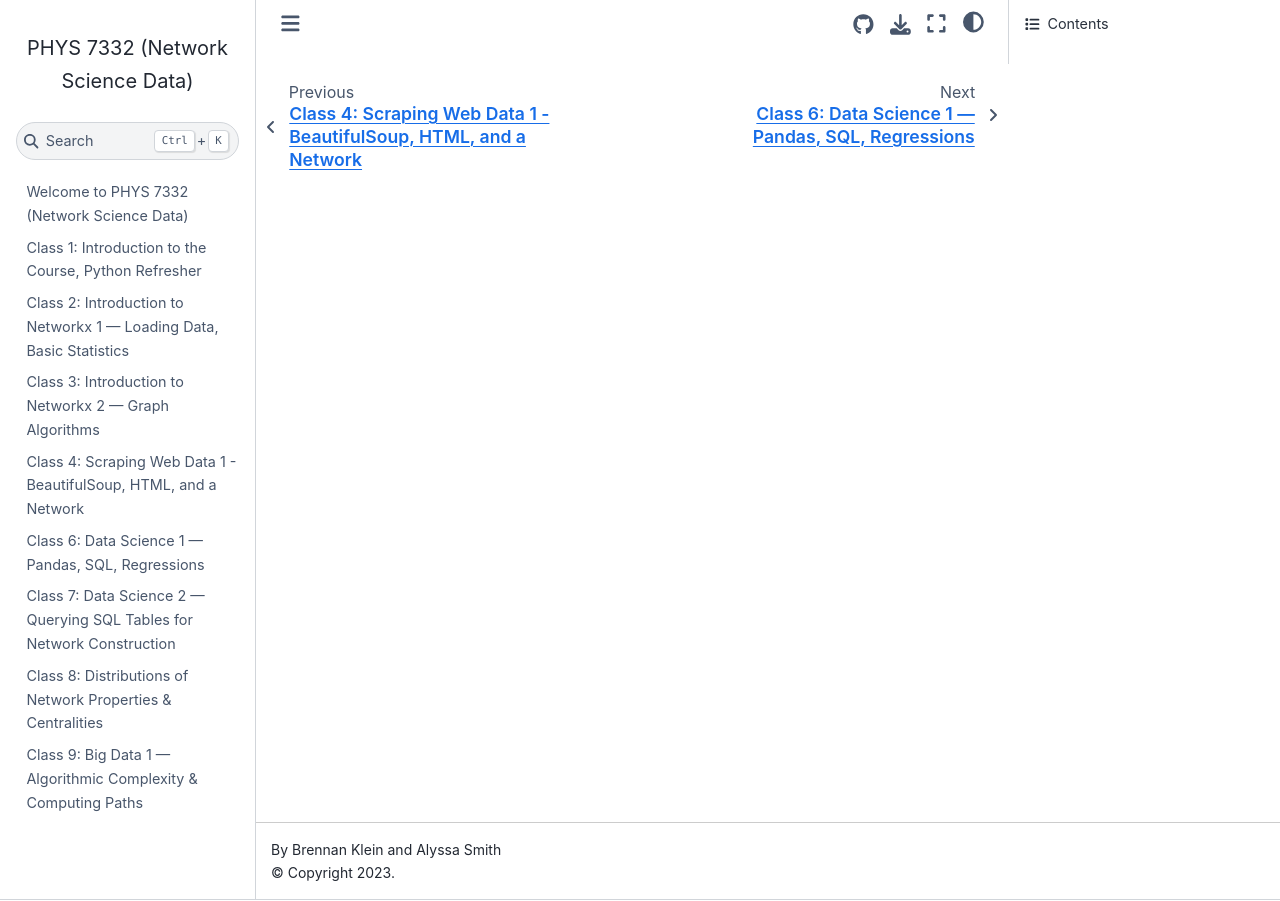
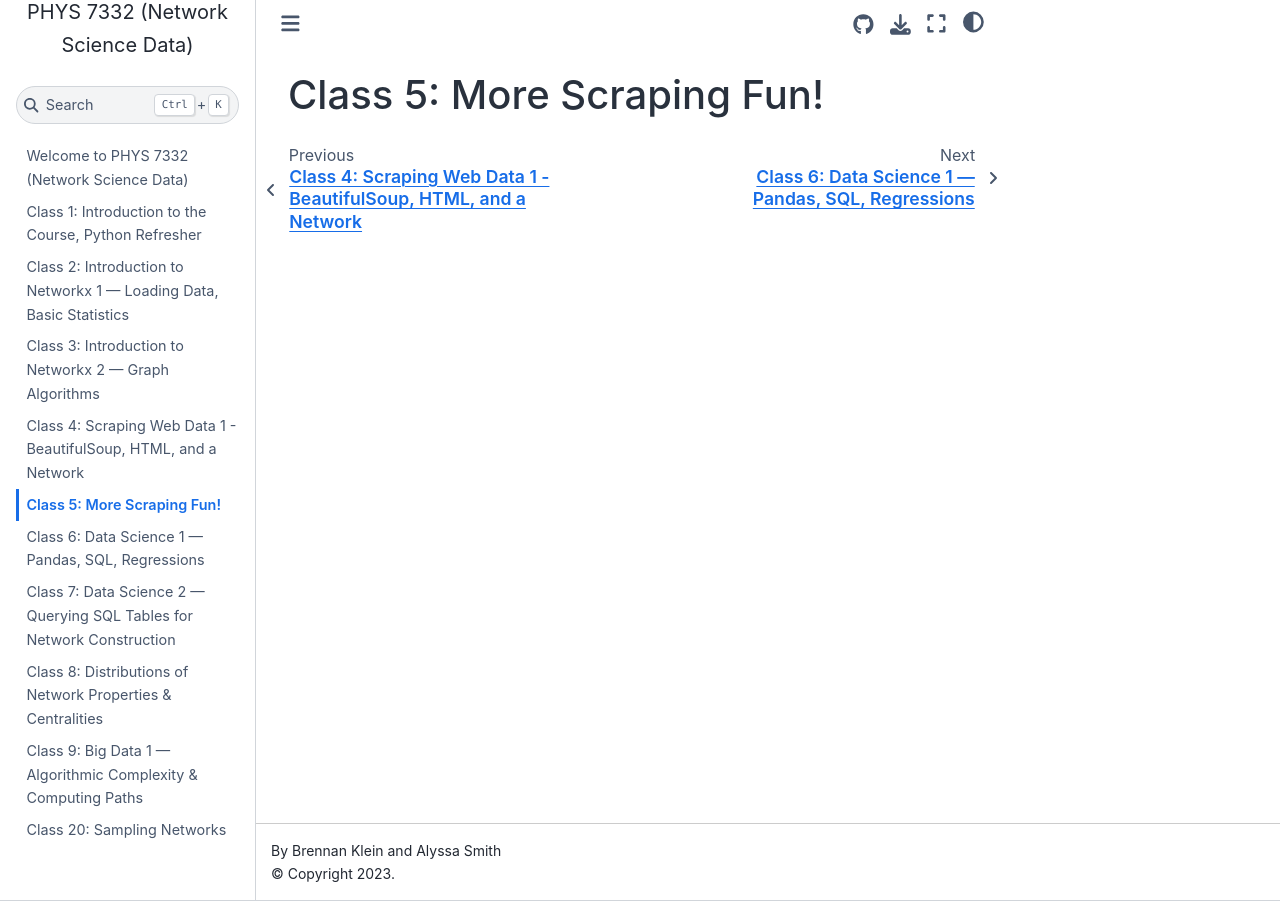
Before and after one commit to asmithh/network-science-data-book, a Jupyter Book: the page built from class_05_scraping2.ipynb, in a window 1280 px wide. Built offline with Jupyter Book 1.0.4 settings and Sphinx 7.4.7 and the Sphinx Book theme 1.1.4, drawn with Linux system fonts in a browser that asks for light colours; pages that are not in the unit, such as notebooks, are missing from menus.

Commit message:
adding class 20?

```diff
--- a/_toc.yml
+++ b/_toc.yml
@@ -14,3 +14,4 @@
 - file: class_08_distributions
 - file: class_09_bigdata1
 - file: class_10_communities1
+- file: class_20_sampling
```
Also changed, not shown: class_05_scraping2.ipynb, class_20_sampling.ipynb, 2 other files.
